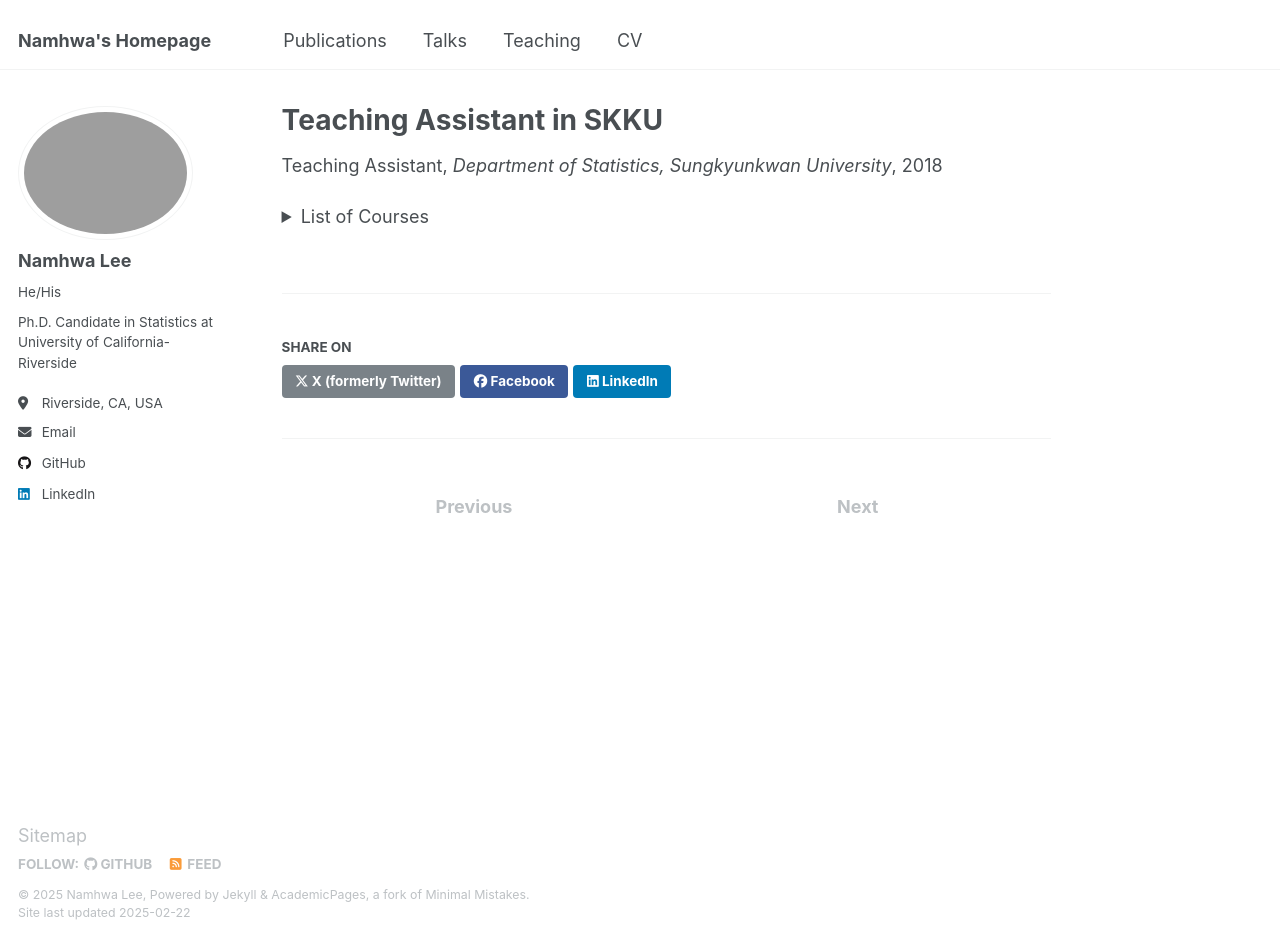
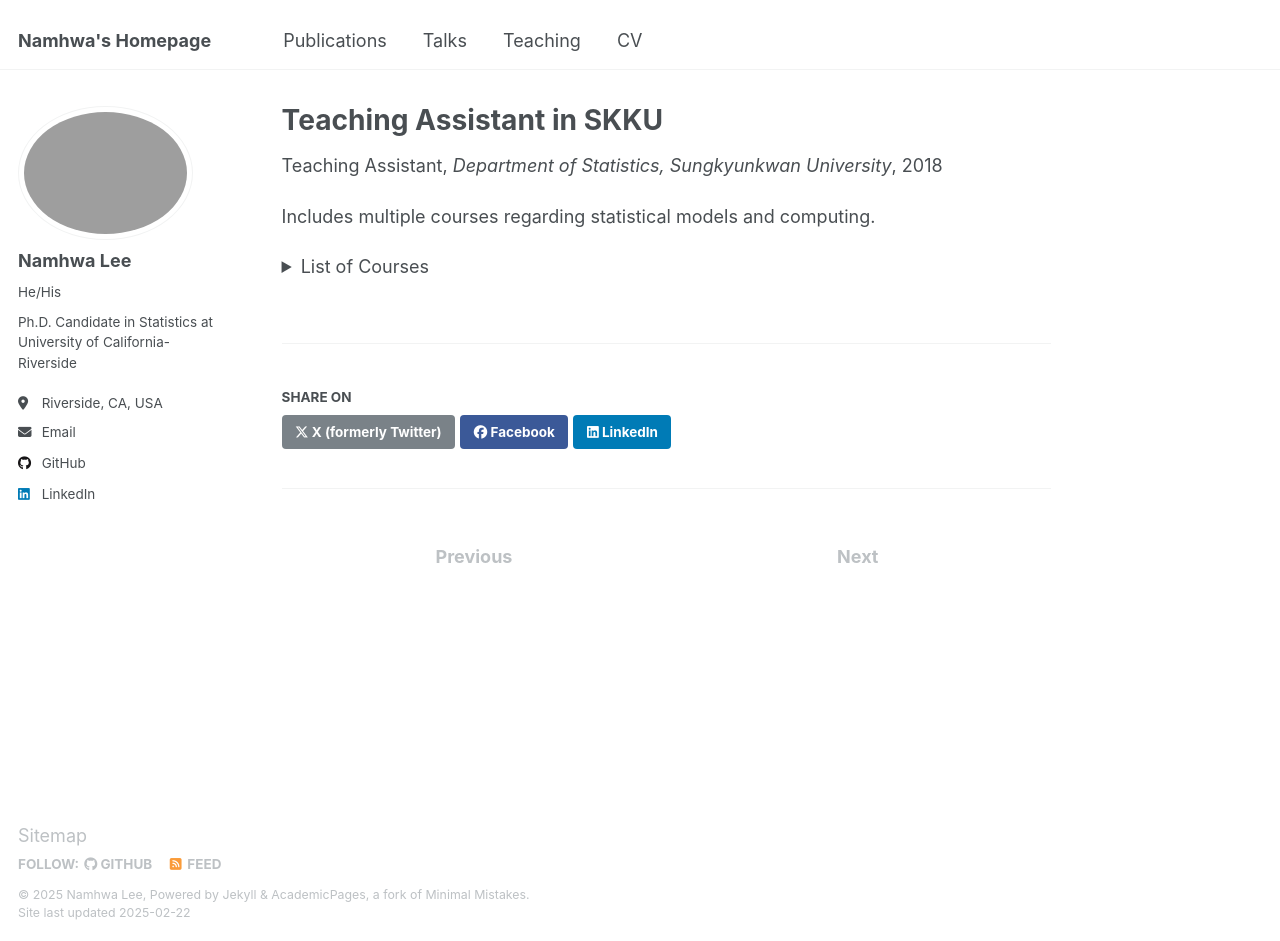
Before and after one commit to NamhwaLee/NamhwaLee.github.io, a Jekyll site: the page built from _teaching/teaching-SKKU.md, in a window 1280 px wide and 941 px high. Built offline with Jekyll 4.4.1, drawn with Linux system fonts in a browser that asks for light colours.

Commit message:
Update teaching-SKKU.md

```diff
--- a/_teaching/teaching-SKKU.md
+++ b/_teaching/teaching-SKKU.md
@@ -8,18 +8,22 @@ date: 2018-03-01 ~ 2020-02-28
 location: "Seoul, Korea"
 ---
 
+Includes multiple courses regarding statistical models and computing.
+
 <details>
 
 <summary>List of Courses</summary>
 
-### Statistics Courses
+Statistics Courses
+=====
 
 - Mathematics for Statistics
 - Introduction to Matrix Algebra
 - Introduction to Regression Analysis
 - Introduction to Sampling Theory
 
-### Statistical Computing Courses
+Statistical Computing Courses
+=====
 
 - Introduction to Statistical Computing
 - R Programming & SAS Programming
```
